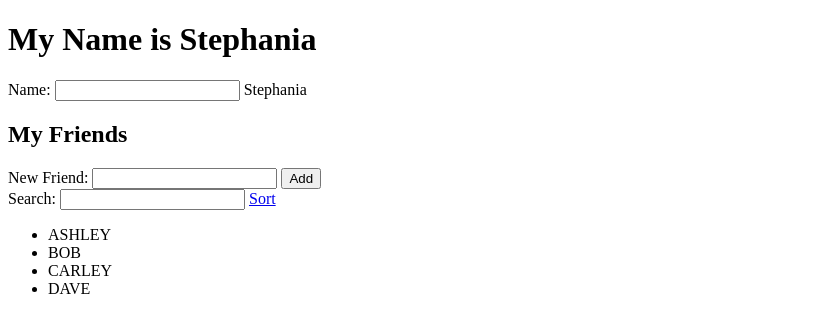
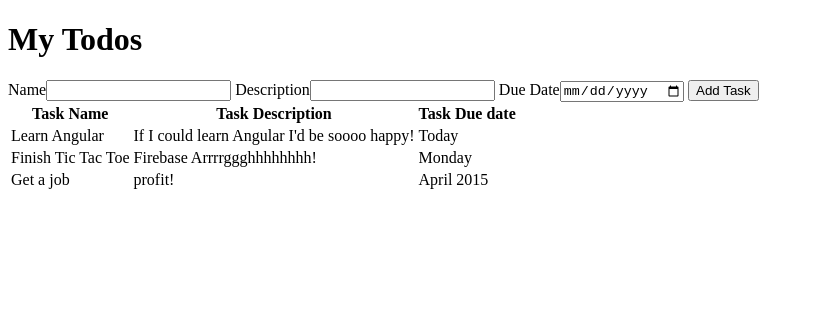
Before and after one commit to stephania07/NSS-SimpleAngularBinding, a website: page index.html in a window 1280 px wide. Shown: the whole page, without its empty margins (0-814 px from the left). Drawn offline with Linux system fonts and the light colour scheme.

Commit message:
new app Todos

```diff
--- a/index.html
+++ b/index.html
@@ -1,28 +1,36 @@
 <!doctype html>
-<html lang="en-US" ng-app="myApp">
+<html lang="en-US" ng-app="todoApp">
 <head>
   <meta charset="utf-8">
   <meta http-equiv="X-UA-Compatible" content="IE=edge">
   <meta name="viewport" content="width=device-width, initial-scale=1">
-  <title>My Title</title>
+  <title>My Todo App</title>
 </head>
 <body>
-
-  <div class="container" ng-controller="SimpleController as smpctrl">
- 	<h1>My Name is {{smpctrl.name}}</h1>
-		Name: <input type="text" ng-model="name"/> {{smpctrl.name}}
-
-		<h2>My Friends</h2>
-
-		New Friend: <input type="text" ng-model="smpctrl.newFriend"/>
-		<button ng-click="smpctrl.friends.push(smpctrl.newFriend)">Add</button>
-
-		<br/>
-		Search: <input type="text" ng-model="smpctrl.friendSearchQuery"/>
-    <a href="#" ng-click="smpctrl.friendReverse=!smpctrl.friendReverse">Sort</a>
-		<ul>
-		<li ng-repeat="friend in smpctrl.friends | orderBy:'':smpctrl.friendReverse | filter:smpctrl.friendSearchQuery">{{friend | uppercase}}</li>
-		</ul>
+  <div class="container" ng-controller="TodoController as todoCtrl">
+ 	<h1>My Todos</h1>
+	<form>
+    <label>Name</label><input type="text" ng-model="todoCtrl.newTask.name">
+    <label>Description</label><input type="text" ng-model="todoCtrl.newTask.description">
+    <label>Due Date</label><input type="date" ng-model="todoCtrl.newTask.due">
+		<button ng-click="todoCtrl.addNewTask()">Add Task</button>
+	</form>
+	<table>
+		<thead>
+			<tr>
+				<th>Task Name</th>
+				<th>Task Description</th>
+				<th>Task Due date</th>
+			</tr>
+		</thead>
+		<tbody>
+		<tr ng-repeat="task in todoCtrl.tasks">
+		  <td>{{task.name}}</td>
+		  <td>{{task.desc}}</td>
+		  <td>{{task.due}}</td>
+		</tr>
+		</tbody>
+	</table>
  </div>
   <script src="bower_components/angular/angular.min.js"></script>
   <script src="js/main.js"></script>
--- a/js/main.js
+++ b/js/main.js
@@ -2,10 +2,27 @@
   'use strict';
 
 //var app = angular.module('myApp', []);
-angular.module('myApp', [])
-.controller('SimpleController', function(){
+angular.module('todoApp', [])
+.controller('TodoController', function(){
 	var vm = this;
-  vm.name = "Stephania";
-	vm.friends = ['Ashley', 'Bob', 'Carley', 'Dave'];
-});
+  vm.tasks = [
+  { name: 'Learn Angular',
+		desc: 'If I could learn Angular I\'d be soooo happy!',
+	  due: 'Today'
+	},
+  { name: 'Finish Tic Tac Toe',
+		desc: 'Firebase Arrrrggghhhhhhhh!',
+	  due: 'Monday'
+	},
+  { name: 'Get a job',
+		desc: 'profit!',
+	  due: 'April 2015'
+  }
+	];
+
+  vm.addNewTask = function(){
+    vm.tasks.push(vm.newTask);
+    vm.newTask = null;
+	};
+ });
 }());
```
